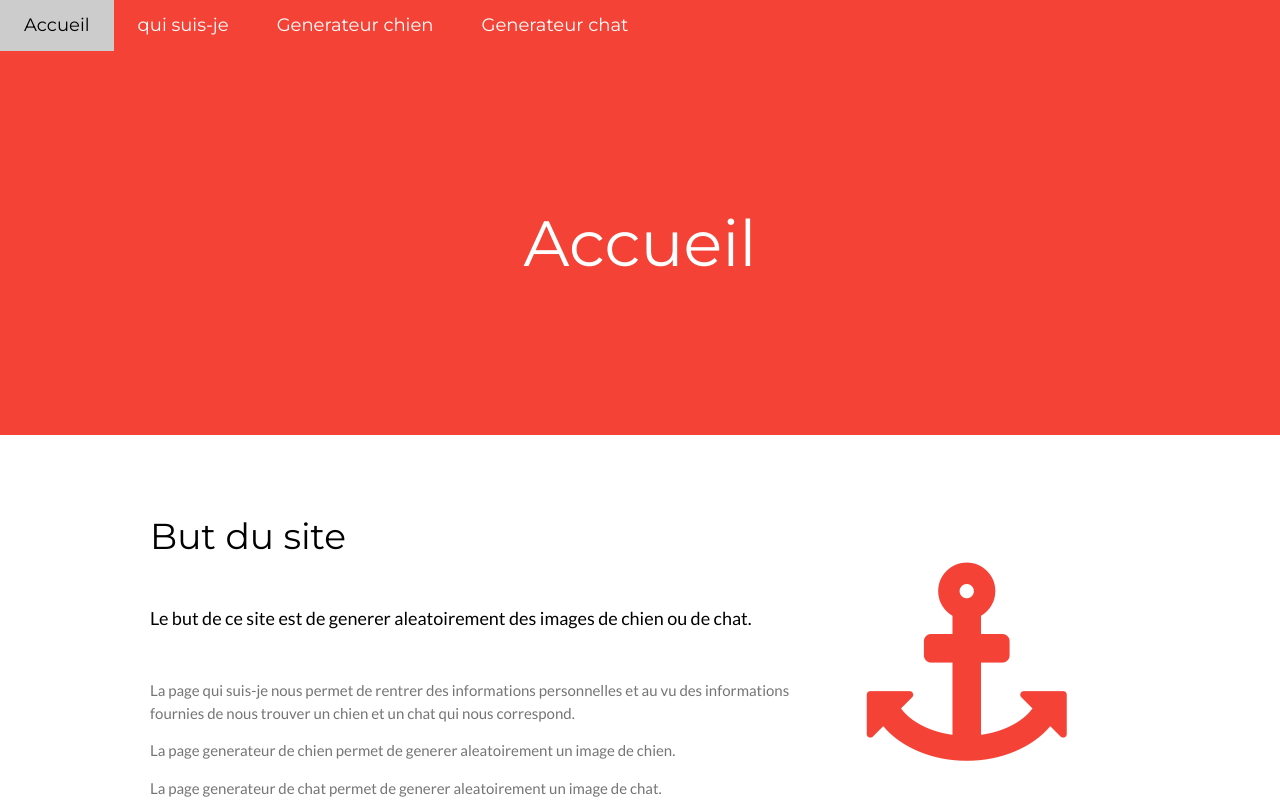
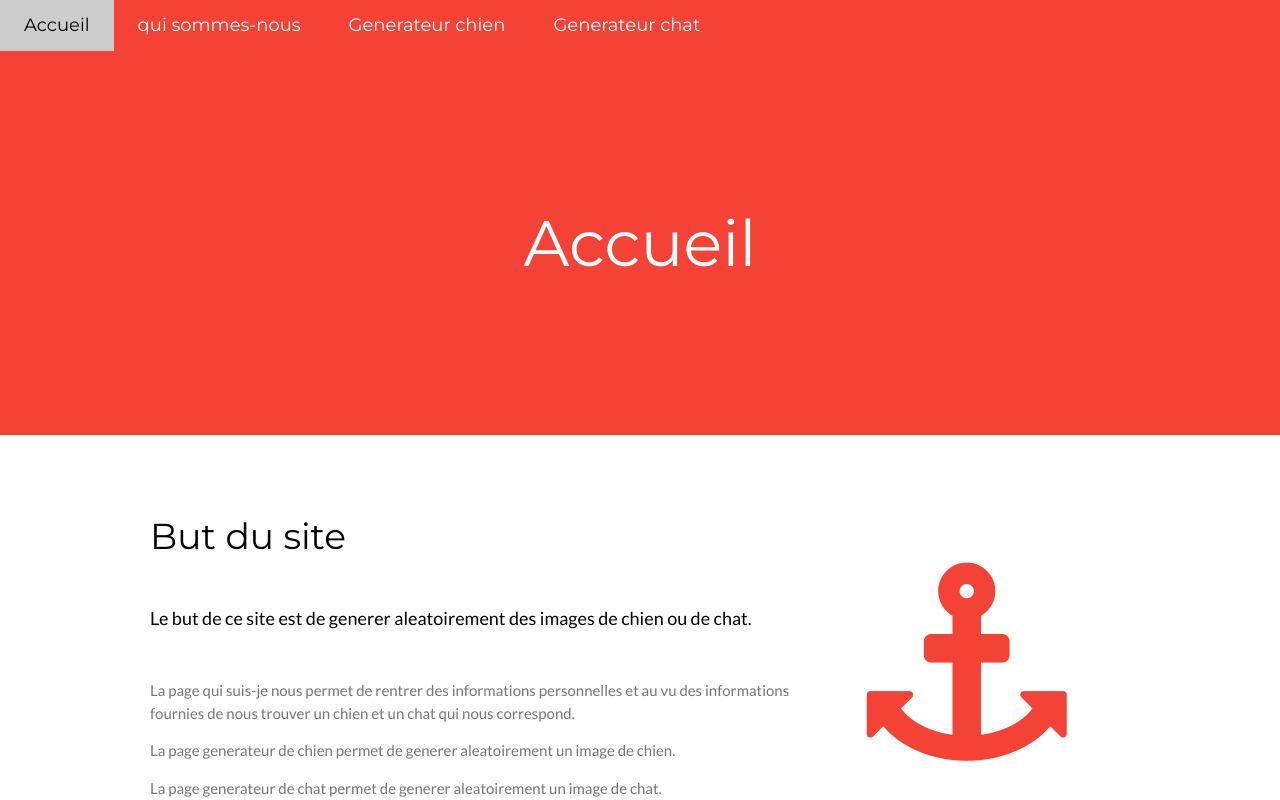
Before and after one commit to devcarme/farm-generator, a website: page home.html in a window 1280 px wide. Drawn offline with nearby package versions, Linux system fonts and the light colour scheme.

Commit message:
fix: modification d'un lien dans la navbar
Ajout du lien vers la future page "qui-sommes-nous.html"
Modification du titre du lien en qui sommes-nous

```diff
--- a/home.html
+++ b/home.html
@@ -19,7 +19,7 @@ body,h1,h2,h3,h4,h5,h6 {font-family: "Lato", sans-serif}
   <div class="w3-bar w3-red w3-card w3-left-align w3-large">
     <a class="w3-bar-item w3-button w3-hide-medium w3-hide-large w3-right w3-padding-large w3-hover-white w3-large w3-red" href="javascript:void(0);" onclick="myFunction()" title="Toggle Navigation Menu"><i class="fa fa-bars"></i></a>
     <a href="#" class="w3-bar-item w3-button w3-padding-large w3-white">Accueil</a>
-    <a href="#" class="w3-bar-item w3-button w3-hide-small w3-padding-large w3-hover-white">qui suis-je</a>
+    <a href="qui-sommes-nous.html" class="w3-bar-item w3-button w3-hide-small w3-padding-large w3-hover-white">qui sommes-nous</a>
     <a href="dog.html" class="w3-bar-item w3-button w3-hide-small w3-padding-large w3-hover-white">Generateur chien</a>
     <a href="#" class="w3-bar-item w3-button w3-hide-small w3-padding-large w3-hover-white">Generateur chat</a>
   </div>
```
